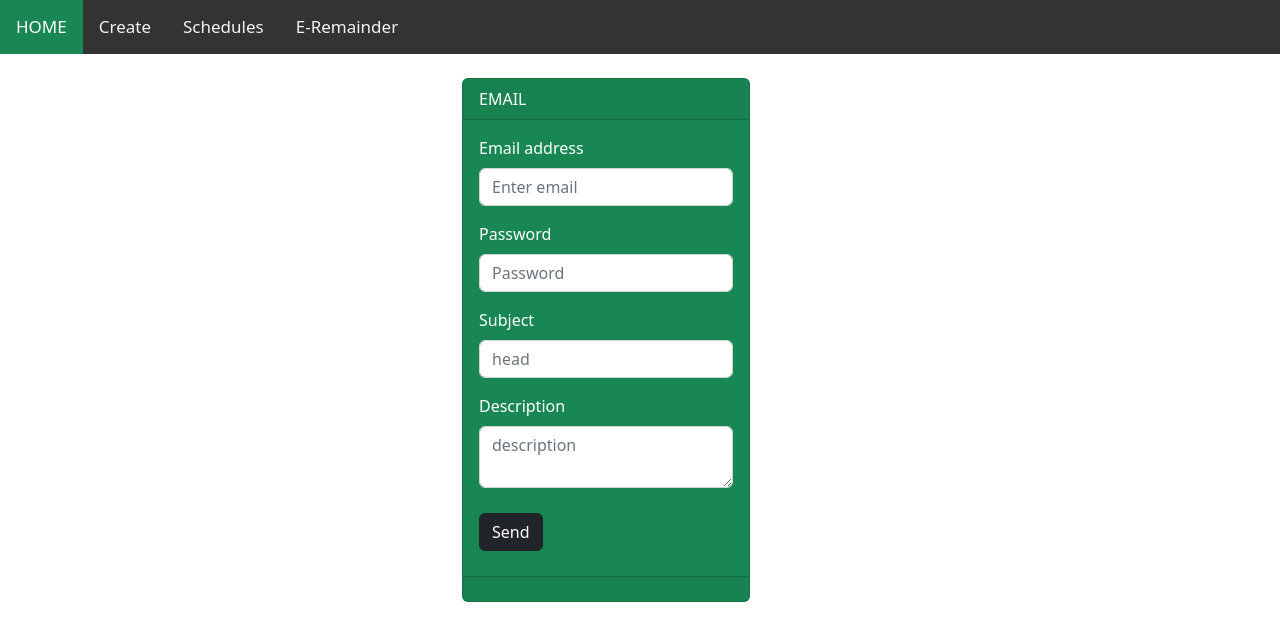
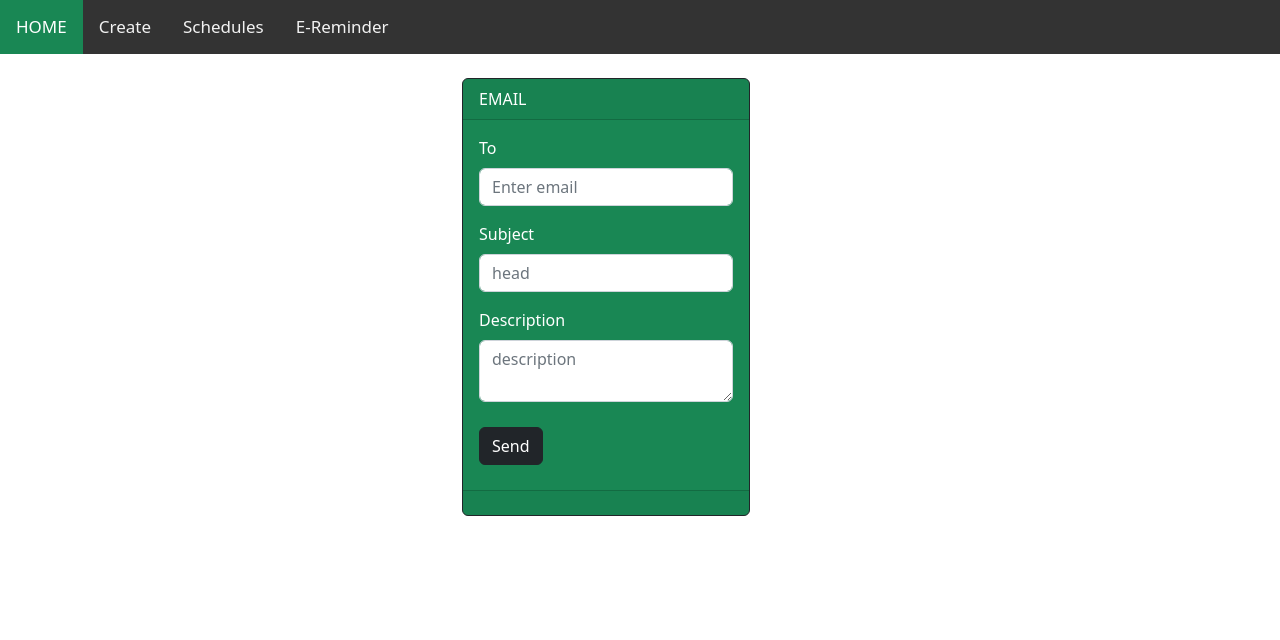
Before and after one commit to ROSHANXAVIER/SCHEDULER, a React (Create React App) app: page /customemail in a window 1280 px wide. Shown: the top 640 px of the page. Built offline with nearby package versions, Linux system fonts and the light colour scheme.

Commit message:
email done

```diff
--- a/src/components/Cemail.js
+++ b/src/components/Cemail.js
@@ -9,10 +9,14 @@ import { useState } from 'react';
 import axios from 'axios'
 import Spinner from 'react-bootstrap/Spinner';
 import './Cemail.css';
+import { useNavigate } from 'react-router-dom';
+
+
 function Cemail() {
     const variant="success";
-    const [email,setEmail]=useState();
-    const [pass,setPass]=useState();
+    const navigate=useNavigate();
+    const [toemail,setToemail]=useState();
+
     const [sub,setSub]=useState();
     const [des,setDes]=useState();
     const [result,setResult]=useState();
@@ -20,16 +24,14 @@ function Cemail() {
     async function handleSubmit(event){
         event.preventDefault();
         setloading(true);
-        const dat={email,pass,sub,des};
-        await axios.post('http://localhost:8001/scheduin',dat).then(res=>{setResult(res.data);
-      setEmail("");
-    setPass("");
-    setSub("");
-    setDes("");
+        const dat={toemail,sub,des};
+        await axios.post('http://localhost:8001/cemail',dat).then(res=>{setResult(res.data);
   setTimeout(()=>{
     setResult("");
     setloading(false);
-  },3000)});
+    window.location.reload(false);
+  },3000)
+});
     };
 
 
@@ -43,6 +45,7 @@ function Cemail() {
       <Row>
         <Col></Col>
         <Col><Card
+        border='dark'
           bg={variant.toLowerCase()}
           key={variant}
           text={variant.toLowerCase() === 'light' ? 'dark' : 'white'}
@@ -52,21 +55,17 @@ function Cemail() {
           <Card.Header>EMAIL</Card.Header>
           <Card.Body>
           <Form onSubmit={handleSubmit}>
+
       <Form.Group className="mb-3" controlId="formBasicEmail">
-        <Form.Label>Email address</Form.Label>
-        <Form.Control type="email" placeholder="Enter email"  onChange={(e)=>{setEmail(e.target.value)}}/>
+        <Form.Label>To</Form.Label>
+        <Form.Control type="email" placeholder="Enter email"  onChange={(e)=>{setToemail(e.target.value)}}/>
 
       </Form.Group>
-
-      <Form.Group className="mb-3" controlId="formBasicPassword">
-        <Form.Label>Password</Form.Label>
-        <Form.Control type="password" placeholder="Password" onChange={(e)=>{setPass(e.target.value)}}/>
-      </Form.Group>
-      <Form.Group className="mb-3" controlId="formBasicPassword">
+      <Form.Group className="mb-3" >
         <Form.Label>Subject</Form.Label>
         <Form.Control type="text" placeholder="head"  onChange={(e)=>{setSub(e.target.value)}}/>
       </Form.Group>
-      <Form.Group className="mb-3" controlId="formBasicPassword">
+      <Form.Group className="mb-3" >
         <Form.Label>Description</Form.Label>
         <Form.Control as="textarea" placeholder="description"  onChange={(e)=>{setDes(e.target.value)}}/>
       </Form.Group>
--- a/src/components/Navbar.js
+++ b/src/components/Navbar.js
@@ -9,7 +9,7 @@ export default function Navbar() {
     <Link to="/" className="active">HOME</Link>
     <Link to='/create'>Create</Link>
     <Link to='/schedules'>Schedules</Link>
-    <Link to='/customemail'>E-Remainder</Link>
+    <Link to='/customemail'>E-Reminder</Link>
   </div>
   )
 }
```
